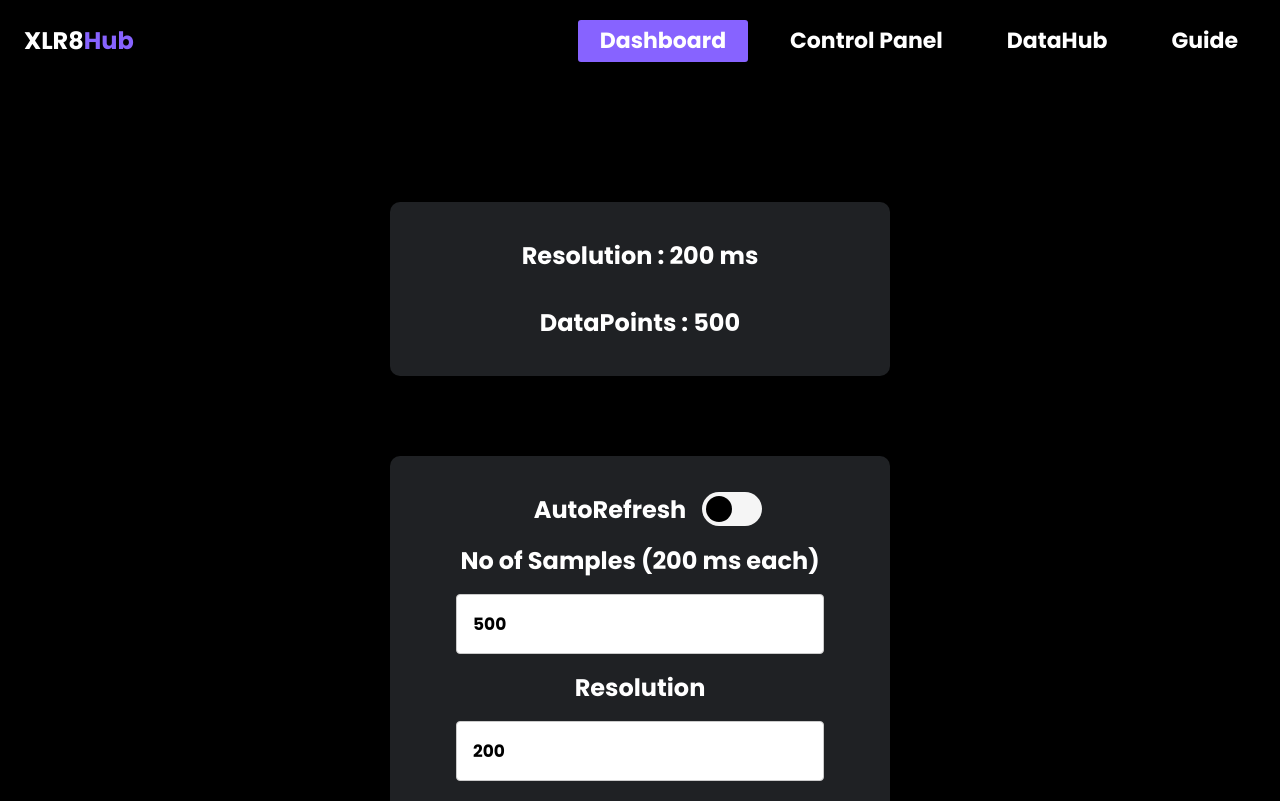
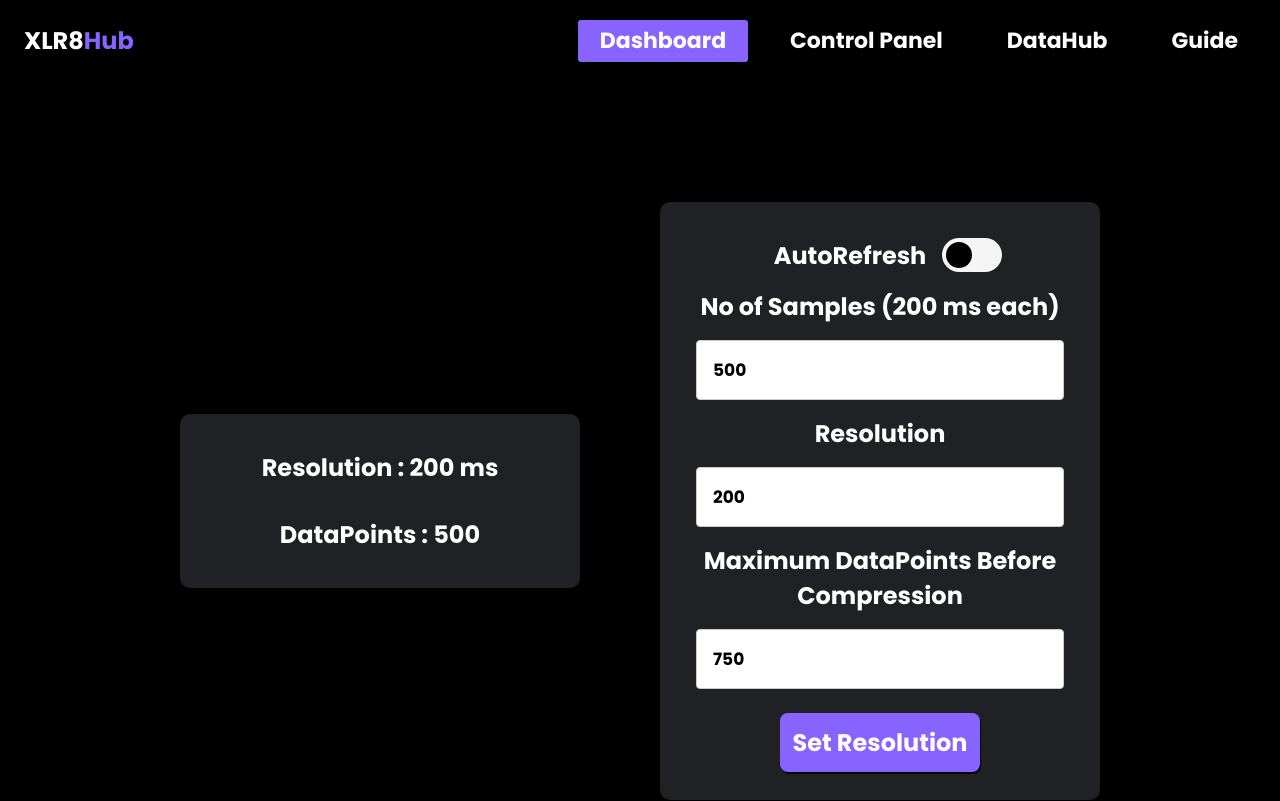
Before and after one commit to sakthiram17/xlr8-hub-websocket, a React (Vite) app: page / in a window 1280 px wide. Shown: the top 801 px of the page. Built offline with nearby package versions, Linux system fonts and the light colour scheme; no server answers.

Commit message:
modal fixed

```diff
--- a/src/Pages/Dashboard.jsx
+++ b/src/Pages/Dashboard.jsx
@@ -113,8 +113,8 @@ const DashBoard = (props) => {
     setSpinner(<LoadingSpinner asOverlay={true}></LoadingSpinner>);
   };
   const showErrorModal = async (code, message,disabled = false) => {
-    setModalState(<Modal code={code} disabled={disabled}> {message}</Modal>);
-    await new Promise(resolve => setTimeout(resolve, 1000));
+    setModalState(<Modal code={code} disabled={disabled} disableKnobsHandler> {message}</Modal>);
+    await new Promise(resolve => setTimeout(resolve, 2000));
   };
   const handleModalTimeout = async (code,message) => {
     await showErrorModal(code, message,true);
@@ -229,14 +229,7 @@ const DashBoard = (props) => {
     <div className="Dashboard-Page">
       {spinner}
       <div
-
-        style={{
-          display: "flex",
-          flexFlow: "row",
-          justifyContent: "center",
-          alignItems: "center",
-          flexWrap:'wrap'
-        }}
+      className="flex-box-incol"
       >
 
       <div className="data-card">
--- a/src/Pages/Elements.css
+++ b/src/Pages/Elements.css
@@ -239,3 +239,16 @@ html{
   align-items: center;
   justify-content: center
 }
+.flex-box-incol{
+  display: inline-flex;
+  justify-content: space-evenly;
+  align-items: center;
+  flex-direction: row;
+
+
+}
+@media screen and (max-width: 800px) {
+  .flex-box-incol {
+    flex-wrap: wrap; /* Wrap items when viewport is small */
+  }
+}
--- a/src/UI/Modal.css
+++ b/src/UI/Modal.css
@@ -13,7 +13,7 @@
     top:50%;
     font-size: 1.5rem;
     margin: auto;
-    transition: 0.15s ease-in-out;
+    transition: 0.3s ease-in-out;
 
 }
 
@@ -23,11 +23,17 @@
 }
 
 .error {
-    background-color: #ff1c14;
+    background-color: #d6210d;
     color: #fff;
 }
 .disabled{
     opacity:0.5;
      transform: scale(0);
+     translate:-80vw;
 
 }
+.disabled-2{
+    opacity:0.5;
+    transform: scale(0);
+    translate: 80vw;
+}
--- a/src/UI/Modal.jsx
+++ b/src/UI/Modal.jsx
@@ -6,7 +6,7 @@ const Modal = (props)=>{
     {
 
     return(
-        <div className  = {`modal ${props.code}`} >
+        <div className  = {`modal ${props.code} `} >
             {props.children}
             <br></br>
         </div>
```
Also changed, not shown: 1 other file (tests, documents, lock files or other folders).
